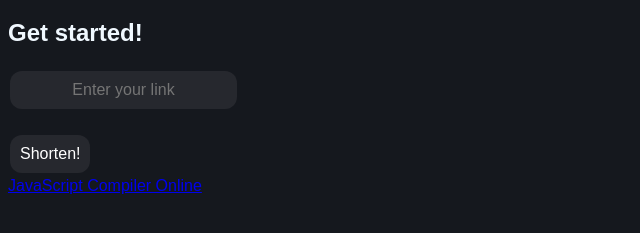
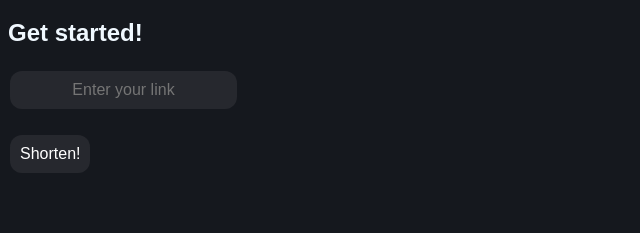
Before and after one commit to CodeFoxy-Github/Redirecy, a plain HTML site: page index.html in a window 1280 px wide. Shown: the part 61-294 px from the top of the page, without its empty margins (0-640 px from the left). Drawn offline with Linux system fonts and the light colour scheme; some packages are replaced by stand-ins of ours; a script that the page names is missing; a web font is replaced by a local one.

Commit message:
Update index.html

```diff
--- a/index.html
+++ b/index.html
@@ -223,7 +223,6 @@
       <script>
         var clipboard = new ClipboardJS('.btn');
       </script>
-      <a href="https://playcode.io/javascript-compiler-online" data-v-14f917f4="">JavaScript Compiler Online</a>
     </article>
   </body>
 </html>
```
